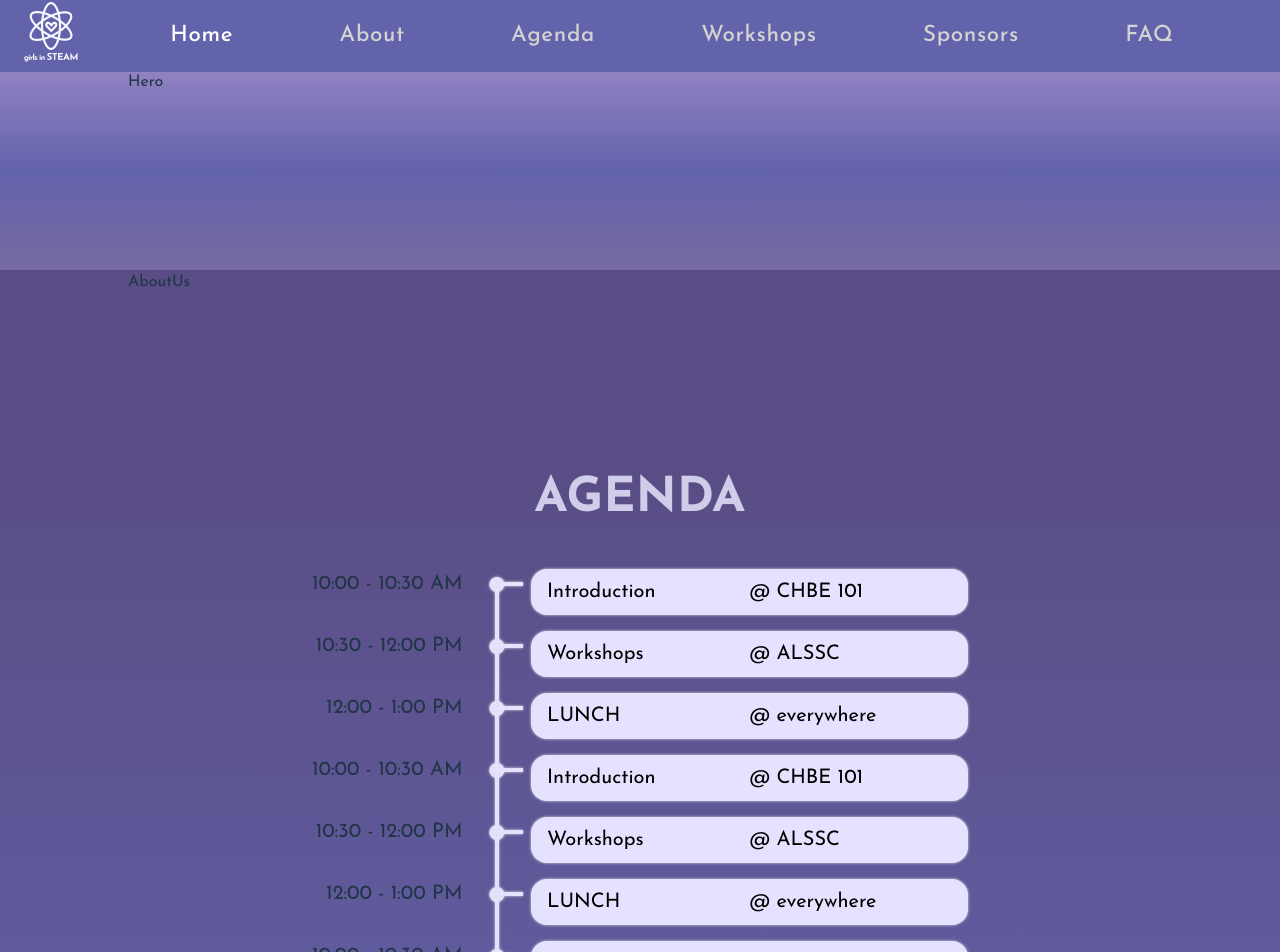
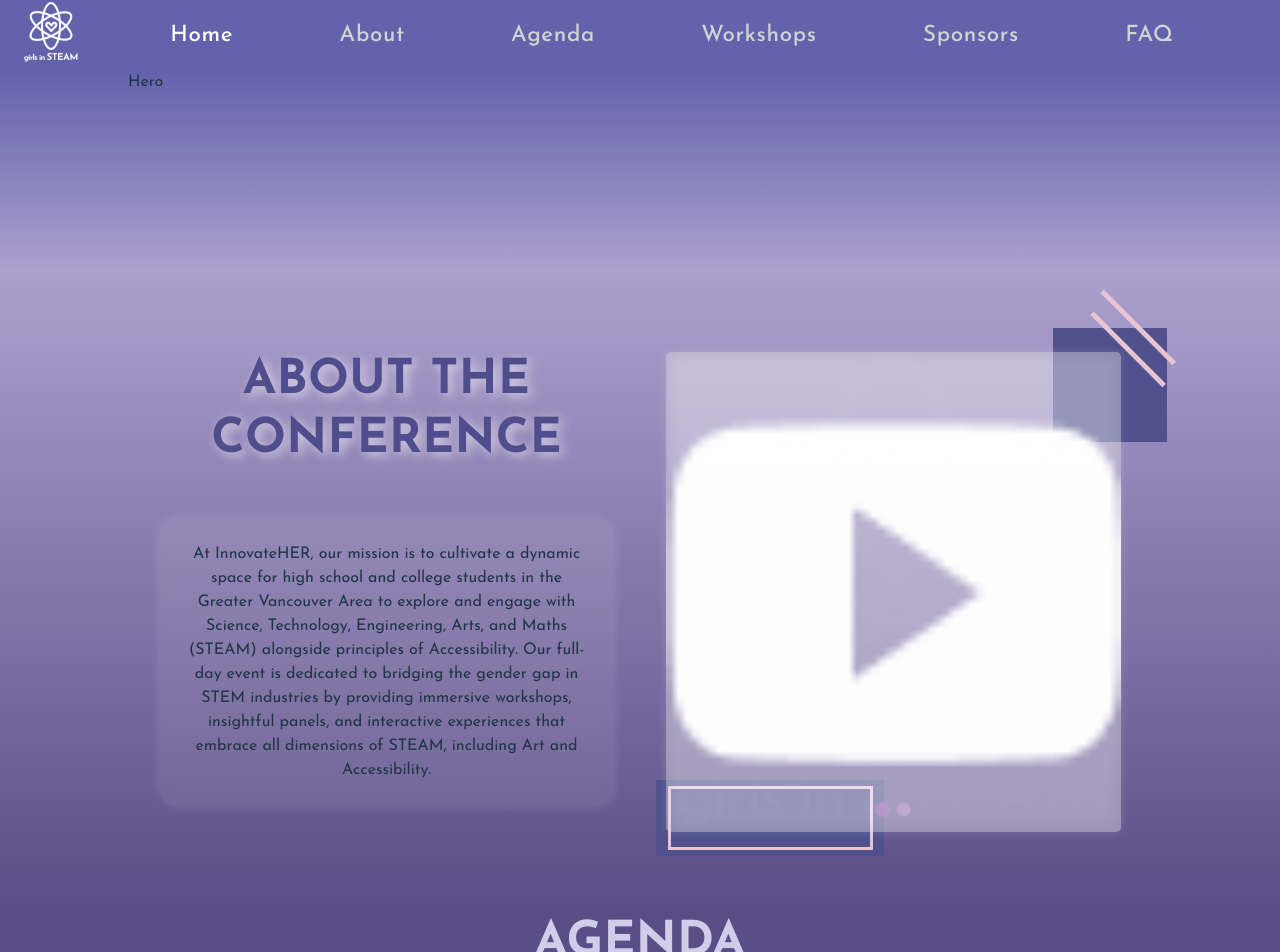
Before and after one commit to cassiemojar/gis-conference-website-2026, a React (Vite) app: page / in a window 1280 px wide. Shown: the top 952 px of the page. Built offline with nearby package versions, Linux system fonts and the light colour scheme; a web font is replaced by a local one.

Commit message:
start about us

```diff
--- a/src/App.css
+++ b/src/App.css
@@ -9,23 +9,23 @@ html {
 }
 
 h1 {
-  font-size: 4rem; // 64px
+  font-size: 4rem; /* 64px */
 }
 
 h2 {
-  font-size: 2rem; // 32px
+  font-size: 2rem; /* 32px */
 }
 
 h3 {
-  font-size: 1.6rem; // 24px
+  font-size: 1.6rem; /* 24px */
 }
 
 p.p1 {
-  font-size: 1.25rem; // 20px
+  font-size: 1.25rem; /* 20px */
 }
 
 p.p2 {
-  font-size: 1.125rem; // 18px
+  font-size: 1.125rem; /* 18px */
 }
 
 #App {
@@ -50,15 +50,15 @@ p.p2 {
 }
 
 .Hero-Background {
-  background-image: linear-gradient(rgba(109, 88, 174, 0.75), #6363ab, #776aa2);
+  background-image: linear-gradient(#6363AB, #ABA0CE);
   /* bg: #9f9fd6 */
   min-height: 200px;
   margin-top: 70px;
 }
 
 .About-Us-Background {
-  background: #5a4d85;
-  min-height: 200px;
+  background-image: linear-gradient(#ABA0CE, #5a4d85);
+  min-height: 300px;
 }
 
 .Agenda-Background {
--- /dev/null
+++ b/src/data/AboutUsData.jsx
@@ -0,0 +1,12 @@
+import img1 from '../images/navbar-logo.png';
+import img2 from '../images/logo-yt.png';
+
+
+
+export const AboutUsData = {
+  content: [
+    "At InnovateHER, our mission is to cultivate a dynamic space for high school and college students in the Greater Vancouver Area to explore and engage with Science, Technology, Engineering, Arts, and Maths (STEAM) alongside principles of Accessibility. Our full-day event is dedicated to bridging the gender gap in STEM industries by providing immersive workshops, insightful panels, and interactive experiences that embrace all dimensions of STEAM, including Art and Accessibility."
+  ],
+  /* Placeholder images */
+  images: [img1, img2]
+};
--- a/src/sections/AboutUs.jsx
+++ b/src/sections/AboutUs.jsx
@@ -1,6 +1,84 @@
 import "../styles/AboutUs.css";
+import { Typography, Box } from "@mui/material";
+import { AboutUsData } from "../data/AboutUsData.jsx";
+import { useState, useEffect } from "react";
 
-function AboutUs() {
-  return <div>AboutUs</div>;
+function ImageSlider({ images }) {
+  const [current, setCurrent] = useState(0);
+  const [paused, setPaused] = useState(false);
+
+  useEffect(() => {
+    if (paused) return;
+    const interval = setInterval(() => {
+      setCurrent((prev) => (prev + 1) % images.length);
+    }, 3000);
+    return () => clearInterval(interval);
+  }, [paused, images.length]);
+
+  return (
+    <div
+      className="about-image-container"
+      onMouseEnter={() => setPaused(true)}
+      onMouseLeave={() => setPaused(false)}
+    >
+      <div className="shape-top-right"></div>
+      <div className="shape-bottom-left"></div>
+
+      <div className="about-image">
+        {images.map((img, i) => (
+          <img
+            key={i}
+            src={img}
+            alt={`About Us ${i}`}
+            className={i === current ? "slide active" : "slide"}
+          />
+        ))}
+      </div>
+
+      <div className="image-dots">
+        {images.map((_, i) => (
+          <span
+            key={i}
+            className={`dot ${i === current ? "active" : ""}`}
+            onClick={() => setCurrent(i)}
+          />
+        ))}
+      </div>
+    </div>
+  );
 }
-export default AboutUs;
+
+export default function AboutUs() {
+  return (
+    <Box id="AboutUs" className="about-us">
+      <div className="about-body">
+        <div className="about-grid">
+          {/* Left Column */}
+          <div className="about-text">
+            <Typography
+              variant="h4"
+              sx={{
+                textAlign: "center",
+                color: "#504D8C",
+                fontFamily: "Josefin Sans",
+                fontWeight: "bold",
+                marginBottom: "3rem",
+                fontSize: { xs: "2rem", sm: "2.5rem", md: "3rem" },
+                textShadow: "4px 3px 11px rgba(255,255,255,0.6)",
+              }}
+            >
+              ABOUT THE CONFERENCE
+            </Typography>
+
+            {AboutUsData.content.map((p, idx) => (
+              <p key={idx}>{p}</p>
+            ))}
+          </div>
+
+          {/* Right Column */}
+          <ImageSlider images={AboutUsData.images} />
+        </div>
+      </div>
+    </Box>
+  );
+}
--- a/src/styles/AboutUs.css
+++ b/src/styles/AboutUs.css
@@ -0,0 +1,193 @@
+.about-us {
+  display: flex;
+  flex-direction: column;
+  align-items: center;
+  width: 100%;
+  --content-max-width: 1100px;
+  --card-radius: 1.25rem;
+  --glass-bg: rgba(255, 255, 255, 0.08);
+  --glow: 0 0 10px rgba(255, 255, 255, 0.15);
+  --gap: 4vw;
+}
+
+#AboutUs {
+    padding: 8% 3%;
+}
+.about-body {
+  width: 100%;
+  max-width: var(--content-max-width);
+  display: flex;
+  flex-direction: column;
+  gap: var(--gap);
+}
+
+.about-grid {
+  display: grid;
+  grid-template-columns: 1fr 1fr;
+  gap: var(--gap);
+  align-items: stretch;
+  width: 100%;
+}
+
+/* Left Column: Text */
+.about-text {
+  display: flex;
+  flex-direction: column;
+  justify-content: flex-start;
+  height: 100%;
+}
+
+.about-text p {
+  background: var(--glass-bg);
+  text-align: center;
+  padding: 1.5rem;
+  border-radius: var(--card-radius);
+  box-shadow: var(--glow);
+  backdrop-filter: blur(6px);
+}
+
+/* Right Column: Image Box */
+.about-image-container {
+  position: relative;
+  width: 100%;
+  height: min(50vw, 60vh);
+}
+
+.about-image {
+  position: relative;
+  display: flex;
+  align-items: center;
+  justify-content: center;
+  width: 100%;
+  height: 100%;
+  z-index: 2;
+  border-radius: 0.3rem;
+  overflow: hidden;
+  /* Off change later */
+  background-color: rgba(255, 255, 255, 0.4);
+  box-shadow: var(--glow), inset 0 0 1rem rgba(0, 0, 0, 0.1);
+  transition: background-color 0.3s ease;
+}
+
+.about-image:hover {
+  background-color: rgba(255, 255, 255, 0.15);
+}
+
+.about-image img.slide {
+  position: absolute;
+  top: 0;
+  left: 0;
+  width: 100%;
+  height: 100%;
+  object-fit: contain;
+  object-position: center;
+  opacity: 0;
+  transition: opacity 1s ease-in-out;
+  z-index: 1;
+}
+
+.about-image img.slide.active {
+  opacity: 1;
+  z-index: 2;
+}
+
+/* Image Dots */
+.image-dots {
+  position: absolute;
+  bottom: 1rem;
+  left: 50%;
+  transform: translateX(-50%);
+  display: flex;
+  gap: 0.5rem;
+  z-index: 3;
+}
+
+.image-dots .dot {
+  width: 0.8rem;
+  height: 0.8rem;
+  border-radius: 50%;
+  background-color: rgba(255, 255, 255, 0.5);
+  cursor: pointer;
+  transition: all 0.3s ease;
+}
+
+.image-dots .dot.active {
+  background-color: #a972bd;
+  transform: scale(1.2);
+}
+
+.shape-top-right {
+  position: absolute;
+  top: -5%;
+  right: -10%;
+  width: 25%;
+  aspect-ratio: 1;
+  background-color: #50508D;
+  border-radius: 0.5%;
+  z-index: 1;
+}
+
+/* Pink tilted lines */
+.shape-top-right::before,
+.shape-top-right::after {
+  content: "";
+  position: absolute;
+  width: 8vw;
+  height: 0.4vw;
+  background-color: #E8C3D1;
+  transform-origin: center;
+  z-index: 2;
+}
+
+.shape-top-right::before {
+  top: -0.2vw;
+  right: -1.8vw;
+  transform: rotate(45deg);
+}
+
+.shape-top-right::after {
+  top: 1.5vw;
+  right: -1vw;
+  transform: rotate(45deg);
+}
+
+.shape-bottom-left {
+  position: absolute;
+  bottom: -5%;
+  left: -2%;
+  width: 50%;
+  aspect-ratio: 3 / 1;
+  background-color: #50508D;
+  border-radius: 0.5%;
+  z-index: 1;
+}
+
+/* Inner Pink Outline */
+.shape-bottom-left::before {
+  content: "";
+  position: absolute;
+  top: 8%;
+  left: 5%;
+  right: 5%;
+  bottom: 8%;
+  border: 0.3vw solid #E8C3D1;
+  border-radius: 0.25%;
+  pointer-events: none;
+}
+
+/* Change later */
+@media (max-width: 1024px) {
+  .about-grid {
+    grid-template-columns: 1fr;
+    gap: 6vw;
+  }
+  .about-text p {
+    padding: 1rem;
+  }
+}
+
+@media (max-width: 768px) {
+  .about-image-container {
+    height: 40vw;
+  }
+}
```
